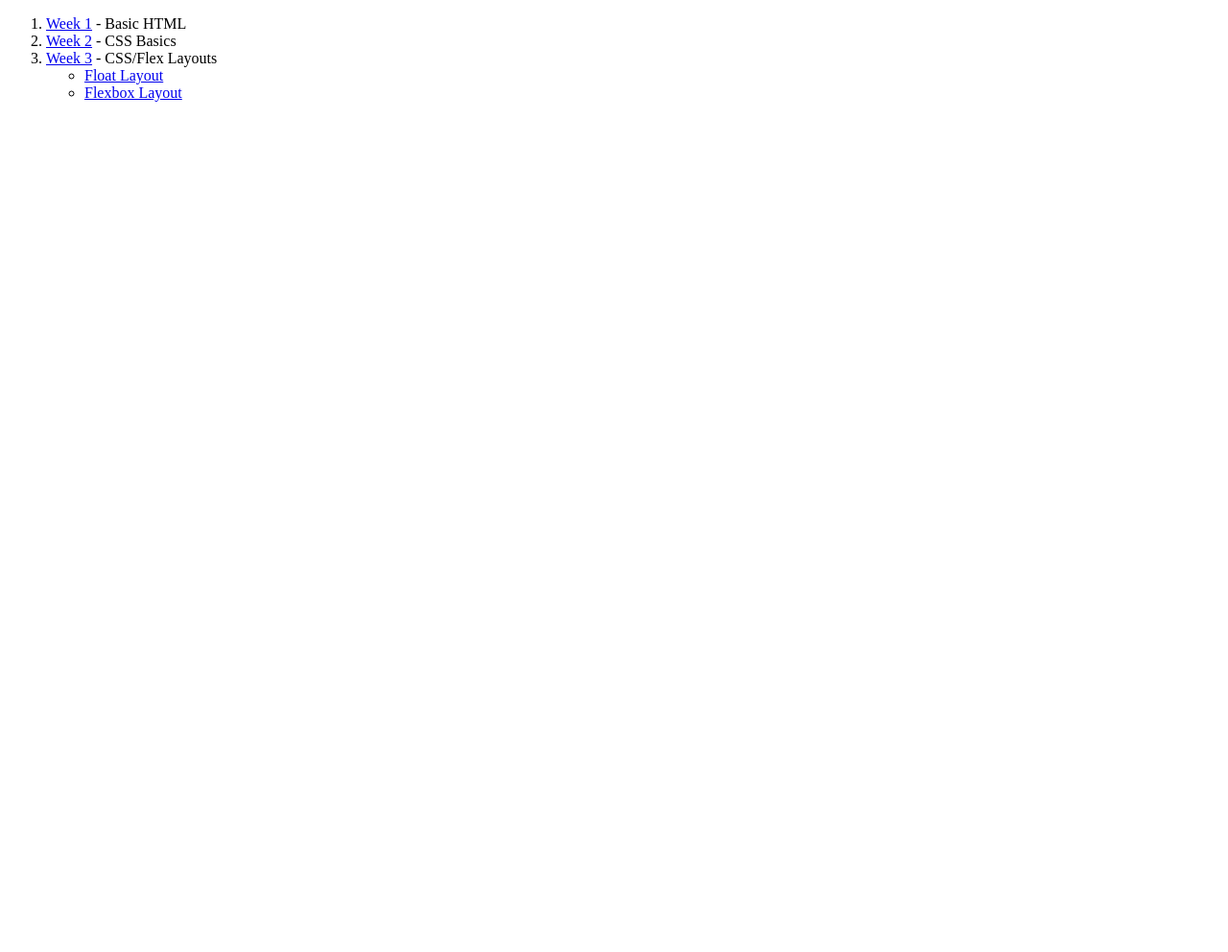
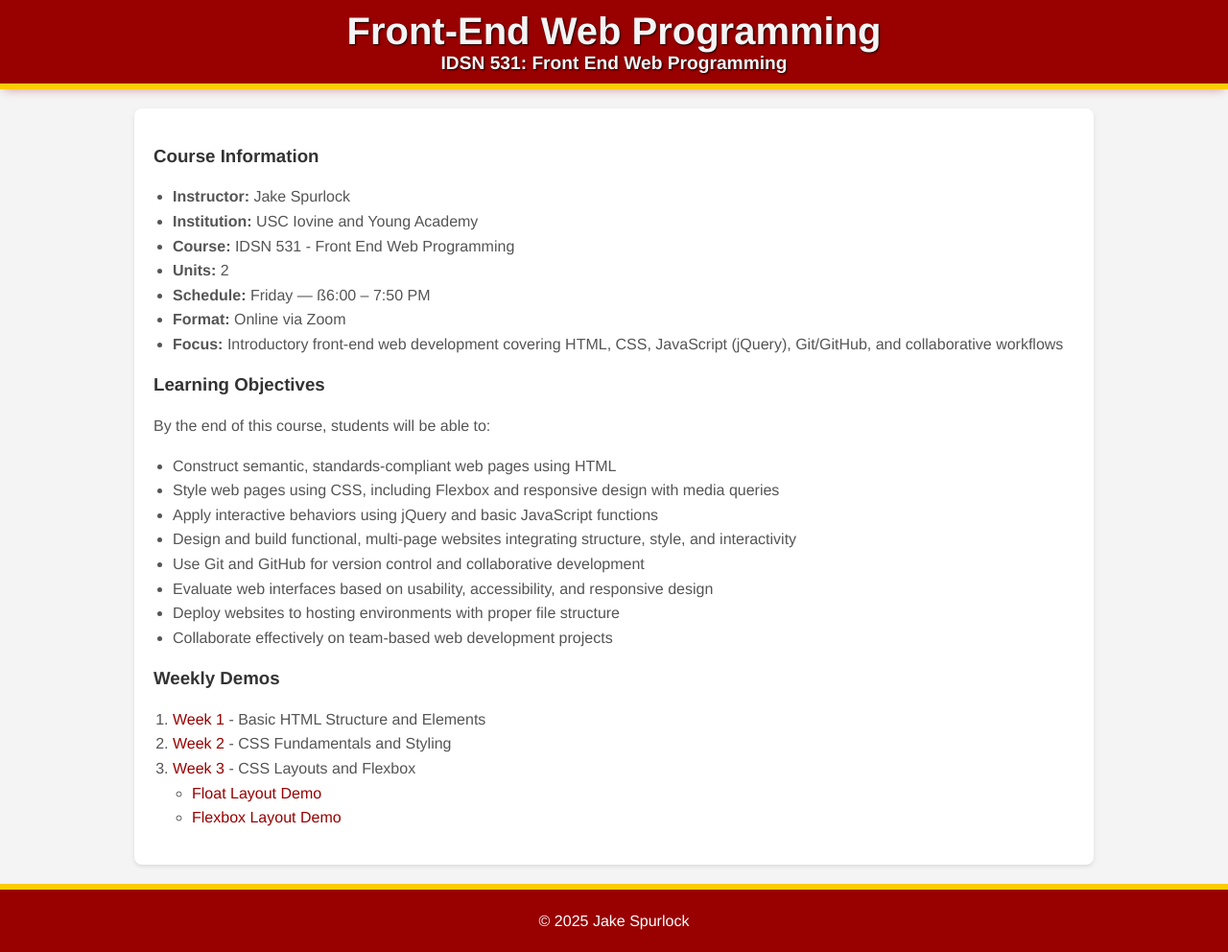
Before and after one commit to whyisjake/Front-End-Web-Programming-2025, a plain HTML site: page index.html in a window 1280 px wide. Shown: the whole page at 96% size. Before the commit the page ends 800 px from the top, so only its background shows below. Drawn offline with Linux system fonts and the light colour scheme.

Commit message:
Add the syllabus and style the home page.

```diff
--- a/index.html
+++ b/index.html
@@ -1,30 +1,71 @@
 <!DOCTYPE html>
-<!--[if lt IE 7]>      <html class="no-js lt-ie9 lt-ie8 lt-ie7"> <![endif]-->
-<!--[if IE 7]>         <html class="no-js lt-ie9 lt-ie8"> <![endif]-->
-<!--[if IE 8]>         <html class="no-js lt-ie9"> <![endif]-->
-<!--[if gt IE 8]>      <html class="no-js"> <!--<![endif]-->
-<html>
+<html lang="en">
 
 <head>
   <meta charset="utf-8">
   <meta http-equiv="X-UA-Compatible" content="IE=edge">
-  <title></title>
-  <meta name="description" content="">
+  <title>Front-End Web Programming 2025 - USC Iovine and Young Academy</title>
+  <meta name="description" content="IDSN 530: Technology Essentials - Front-End Web Development demos and projects">
   <meta name="viewport" content="width=device-width, initial-scale=1">
-  <link rel="stylesheet" href="">
+  <link rel="stylesheet" href="week-03/style.css">
 </head>
 
 <body>
-  <ol>
-    <li><a href="week-01/index.html">Week 1</a> - Basic HTML</li>
-    <li><a href="week-02/index.html">Week 2</a> - CSS Basics</li>
-    <li><a href="week-03/index.html">Week 3</a> - CSS/Flex Layouts
+  <header>
+    <h1>Front-End Web Programming</h1>
+    <h2>IDSN 531: Front End Web Programming</h2>
+  </header>
+
+  <main>
+    <section class="course-info">
+      <h3>Course Information</h3>
       <ul>
-        <li><a href="week-03/align.html">Float Layout</a></li>
-        <li><a href="week-03/flex.html">Flexbox Layout</a></li>
+        <li><strong>Instructor:</strong> Jake Spurlock</li>
+        <li><strong>Institution:</strong> USC Iovine and Young Academy</li>
+        <li><strong>Course:</strong> IDSN 531 - Front End Web Programming</li>
+        <li><strong>Units:</strong> 2</li>
+        <li><strong>Schedule:</strong> Friday — ß6:00 – 7:50 PM</li>
+        <li><strong>Format:</strong> Online via Zoom</li>
+        <li><strong>Focus:</strong> Introductory front-end web development covering HTML, CSS, JavaScript (jQuery),
+          Git/GitHub, and collaborative workflows</li>
       </ul>
-    </li>
-  </ol>
+
+    </section>
+
+    <section class="learning-objectives">
+      <h3>Learning Objectives</h3>
+      <p>By the end of this course, students will be able to:</p>
+      <ul>
+        <li>Construct semantic, standards-compliant web pages using HTML</li>
+        <li>Style web pages using CSS, including Flexbox and responsive design with media queries</li>
+        <li>Apply interactive behaviors using jQuery and basic JavaScript functions</li>
+        <li>Design and build functional, multi-page websites integrating structure, style, and interactivity</li>
+        <li>Use Git and GitHub for version control and collaborative development</li>
+        <li>Evaluate web interfaces based on usability, accessibility, and responsive design</li>
+        <li>Deploy websites to hosting environments with proper file structure</li>
+        <li>Collaborate effectively on team-based web development projects</li>
+      </ul>
+    </section>
+
+    <section class="weekly-demos">
+      <h3>Weekly Demos</h3>
+      <ol class="demo-list">
+        <li><a href="week-01/index.html">Week 1</a> - Basic HTML Structure and Elements</li>
+        <li><a href="week-02/index.html">Week 2</a> - CSS Fundamentals and Styling</li>
+        <li><a href="week-03/index.html">Week 3</a> - CSS Layouts and Flexbox
+          <ul>
+            <li><a href="week-03/align.html">Float Layout Demo</a></li>
+            <li><a href="week-03/flex.html">Flexbox Layout Demo</a></li>
+          </ul>
+        </li>
+      </ol>
+    </section>
+  </main>
+
+  <footer>
+    <p>&copy; 2025
+      Jake Spurlock</p>
+  </footer>
 </body>
 
 </html>
```
Also changed, not shown: 1 other file.
